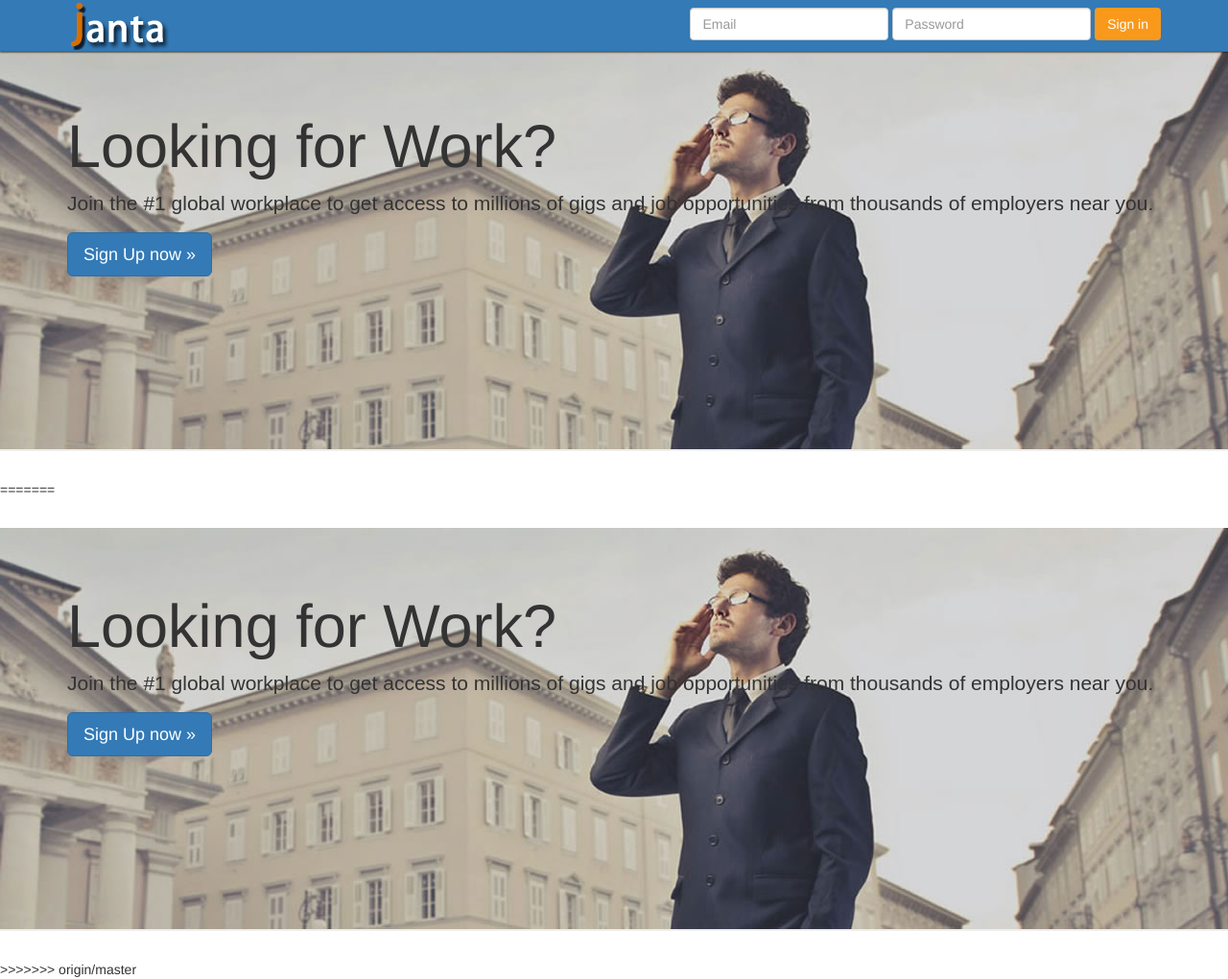
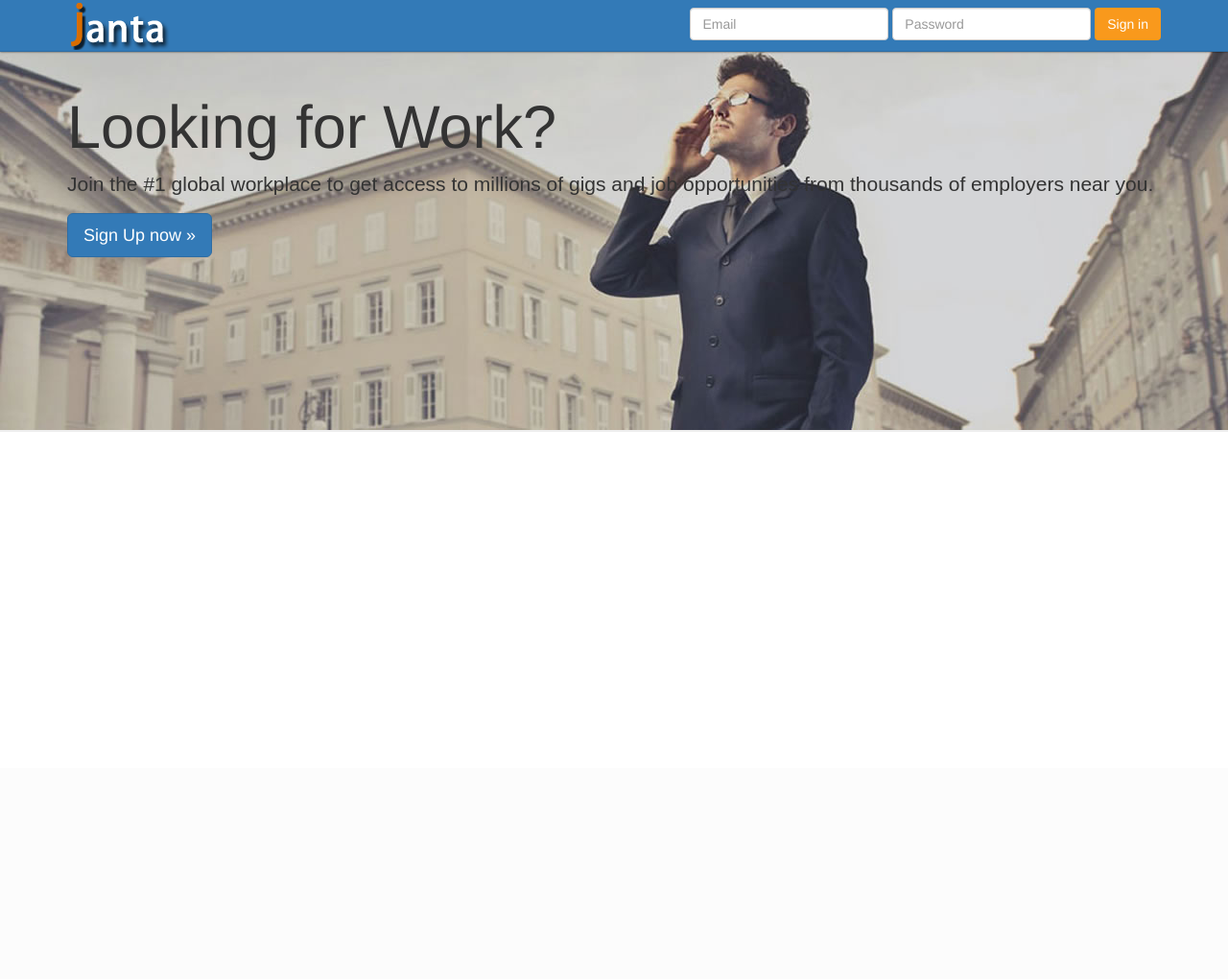
Before and after one commit to janta-devs/janta, a CodeIgniter app: page /database/ in a window 1280 px wide. Shown: the whole page at 96% size. After the commit the page ends 450 px from the top, so only its background shows below. Run offline with CodeIgniter, Linux system fonts and the light colour scheme.

Commit message:
housekeeping in the home.php file

```diff
--- a/application/views/employee/home.php
+++ b/application/views/employee/home.php
@@ -1,4 +1,3 @@
-<<<<<<< HEAD
 <!DOCTYPE html>
 <html>
 <head>
@@ -82,88 +81,3 @@
 <script type = "text/babel" src = "<?php print base_url();?>assets/js/registration.js"></script>
 <script type="text/javascript" src = "<?php print base_url();?>assets/js/login.js"></script>
 </html>
-=======
-<!DOCTYPE html>
-<html>
-<head>
-	<title>Home</title>
-	<link rel="stylesheet" type="text/css" href="<?php print base_url();?>assets/bower_components/bootstrap/dist/css/bootstrap.css">
-	<link rel="stylesheet" type="text/css" href="<?php print base_url();?>assets/bower_components/bootstrap/dist/css/template.css">
-	<!-- <link rel="stylesheet" type="text/css" href="<?php print base_url();?>assets/bower_components/bootstrap/dist/css/jumbotron.css"> -->
-</head>
-<body>
-<nav class="navbar navbar-inverse navbar-fixed-top">
-<div class="container">
-	<div class="navbar-header">
-          <button type="button" class="navbar-toggle collapsed" data-toggle="collapse" data-target="#navbar" aria-expanded="false" aria-controls="navbar">
-            <span class="sr-only">Toggle navigation</span>
-            <span class="icon-bar"></span>
-            <span class="icon-bar"></span>
-            <span class="icon-bar"></span>
-          </button>
-            <div class="logo-home" ></div>
-        </div>
-         <div id="navbar" class="navbar-collapse collapse">
-          <form class="navbar-form navbar-right">
-            <div class="form-group">
-              <input type="text" placeholder="Email" class="form-control">
-            </div>
-            <div class="form-group">
-              <input type="password" placeholder="Password" class="form-control">
-            </div>
-            <button type="submit" class="btn btn-success">Sign in</button>
-          </form>
-        </div><!--/.navbar-collapse -->
-
-        </div>
-        </nav>
-<!-- Main jumbotron for a primary marketing message or call to action -->
-    <div class="jumbotron">
-      <div class="container">
-        <h1>Looking for Work?</h1>
-        <p class='jumbotron-text'>Join the #1 global workplace to get access to millions of gigs and job opportunities from thousands of employers near you.</p>
-        <p><a class="btn btn-primary btn-lg" href="" role="button" id = "signup" data-toggle = "modal" data-target = "#register">Sign Up now &raquo;</a></p>
-      </div>
-    </div>
-
- <!--Creating the modal for registration-->
- <div class="modal" id = "register">
- 	<div class="modal-dialog">
- 		<div class="modal-content">
- 			<div class="modal-header">
-      <h4>Register</h4>
-      </div>
-
- 			<div class="modal-body">
-      <div class="alert alert-success" style="display: none;">Please fill all the fields</div>
- 				<form class="form-inline" id="registration">
- 					Username<br /><input type="text" name="username" placeholder="Username"  class="form-control"/><br />
- 					Password<br /><input type="password" name="password" placeholder="Password"  class="form-control"/><br />
- 					Re-enter password<br /><input type="password" name="re_password" placeholder="Reenter Password"  class="form-control"/><br />
-          Email:<br /><input type="email" name="email" placeholder="Email"  class="form-control"/><br/>
- 			</div>
- 			<div class="modal-footer">
- 				<button class="btn btn-primary pull-right" id="register">Submit</button>
-        <button class="btn btn-warning pull-left" data-dismiss = "modal">Close</button>
- 				</form>
- 			</div>
-
- 		</div>
- 	</div>
- </div>
- <!--End of Modal-->
-
-</div>
-
-</body>
-<script type="text/javascript" src = "<?php print base_url();?>assets/bower_components/jquery/dist/jquery.min.js"></script>
-
-<script type="text/javascript" src = "<?php print base_url();?>assets/bower_components/react/babel-core.js"></script>
-<script type="text/javascript" src = "<?php print base_url();?>assets/bower_components/react/react.min.js"></script>
-<script type="text/javascript" src = "<?php print base_url();?>assets/bower_components/react/react-dom.min.js"></script>
-<script type="text/javascript" src = "<?php print base_url();?>assets/bower_components/react/react-with-addons.min.js"></script>
-<script type="text/javascript" src = "<?php print base_url();?>assets/bower_components/bootstrap/dist/js/bootstrap.min.js"></script>
-<script type = "text/babel" src = "<?php print base_url();?>assets/js/registration.js"></script>
-<script type="text/javascript" src = "<?php print base_url();?>assets/js/login.js"></script>
-</html>
->>>>>>> origin/master
```
